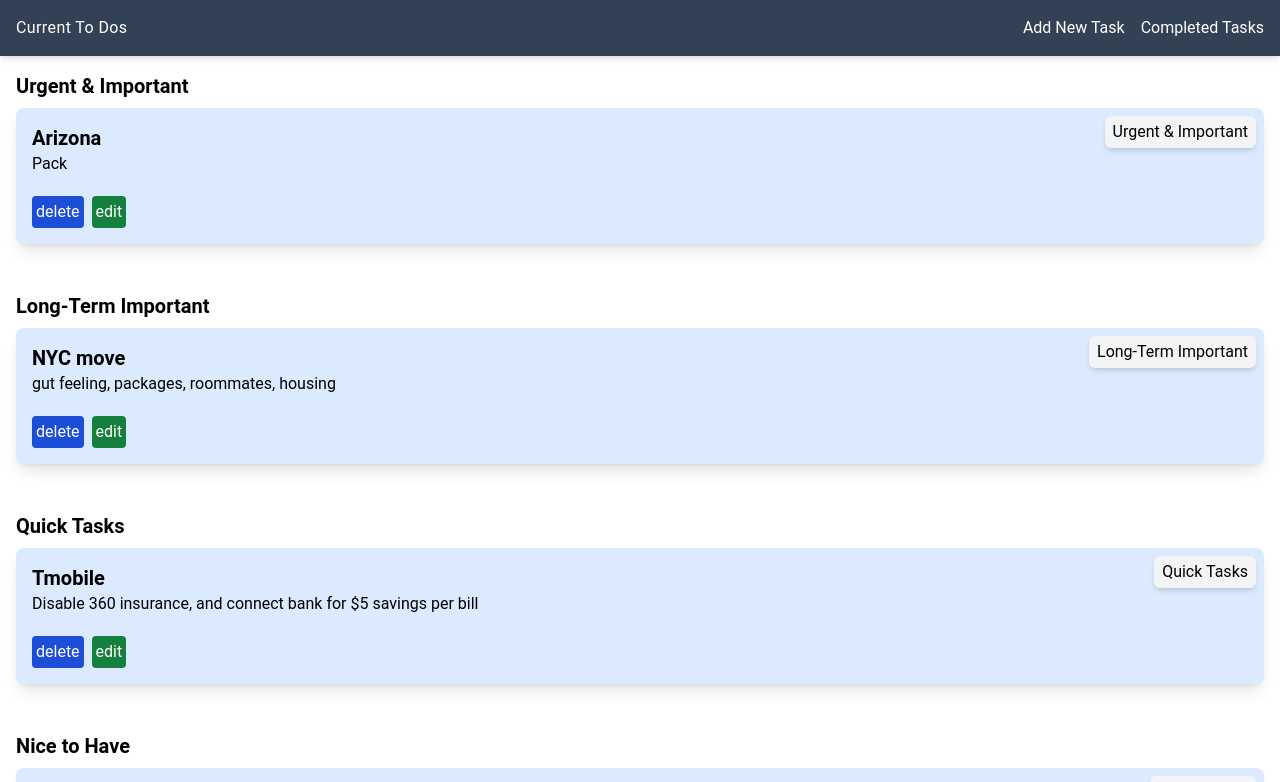
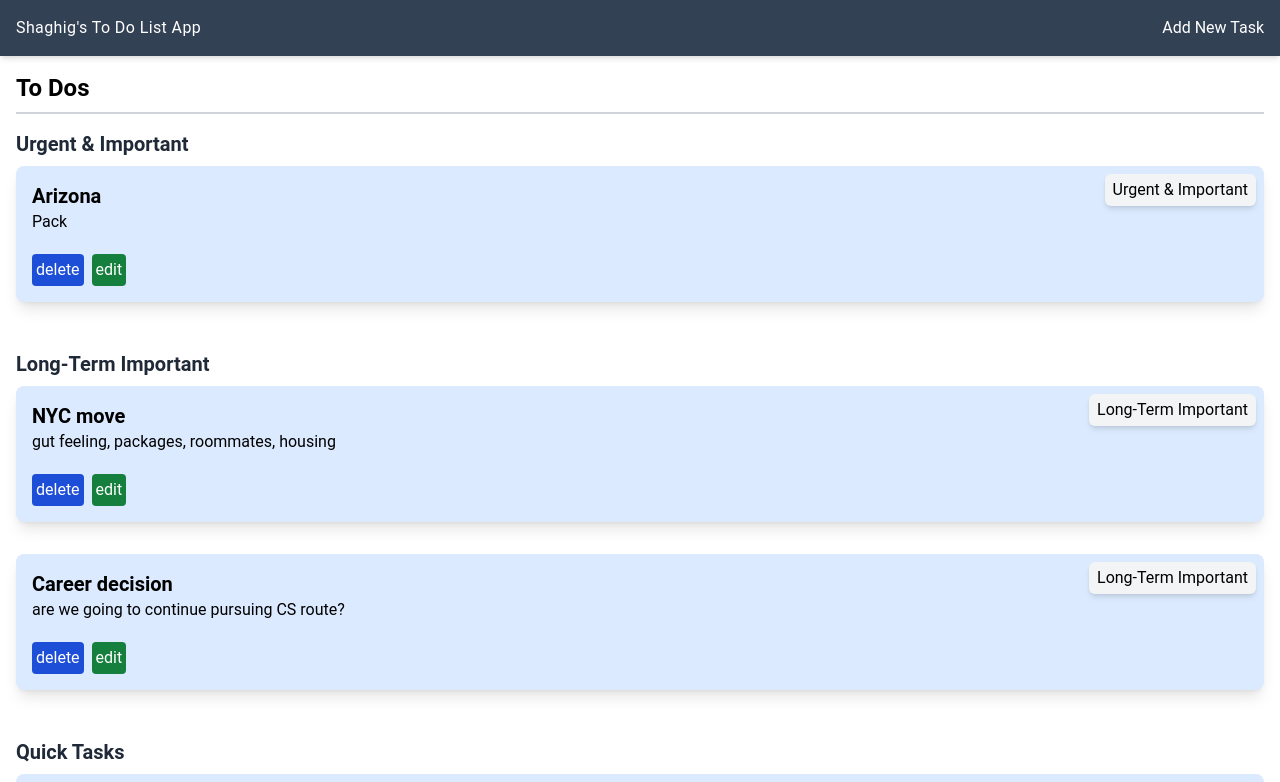
Before and after one commit to chaghigdemirjian/task-manager, a React (Vite) app in the folder cd-task-manager/: page / in a window 1280 px wide. Shown: the top 782 px of the page. Built offline with nearby package versions, Linux system fonts and the light colour scheme; data requests are answered from the project's data file.

Commit message:
removed completed task page, don't need that for now

```diff
--- a/cd-task-manager/src/App.jsx
+++ b/cd-task-manager/src/App.jsx
@@ -8,7 +8,6 @@ import {
 import MainLayout from './Layout/MainLayout'
 import HomePage from './Pages/HomePage'
 import AddTask from './Pages/AddTask'
-import CompletedTasks from './Pages/CompletedTasks'
 import EditTask from './Pages/EditTask'
 import Task from './components/Task'
 
@@ -44,6 +43,7 @@ const App = () => {
       })
     }
 
+    // Fetch details of a specific task
     const taskLoader = async ({ params }) => {
       const res = await fetch(`http://localhost:5000/tasks/${params.id}`)
       const data = await res.json()
@@ -56,7 +56,6 @@ const App = () => {
         <Route index element = {<HomePage deleteTask={deleteTask}/>}/>
         <Route path='/add-task' element = {<AddTask addTaskSubmit={addNewTask}/>}/>
         <Route path='/edit-task/:id' element = {<EditTask editTask={editTask}/>} loader={taskLoader}/>
-        <Route path='/completed-tasks' element = {<CompletedTasks />}/>
       </Route>
     )
   )
--- a/cd-task-manager/src/Pages/AddTask.jsx
+++ b/cd-task-manager/src/Pages/AddTask.jsx
@@ -29,8 +29,6 @@ const AddTask = ( {addTaskSubmit} ) => {
     } catch (error) {
       console.error('error adding task', error)
     }
-
-
   }
 
   return (
--- a/cd-task-manager/src/Pages/CompletedTasks.jsx
+++ /dev/null
@@ -1,9 +0,0 @@
-import React from 'react'
-
-const CompletedTasks = () => {
-  return (
-    <div>CompletedTasks</div>
-  )
-}
-
-export default CompletedTasks
--- a/cd-task-manager/src/components/Header.jsx
+++ b/cd-task-manager/src/components/Header.jsx
@@ -6,15 +6,12 @@ const Header = () => {
     <header className="bg-slate-700 text-white p-4 shadow-md">
         <div className="container mx-auto flex justify-between items-center">
             <h1 className="text-4x1 font-normal tracking-wide hover: text-white-400 cursor-pointer">
-              <Link to="/">Current To Dos</Link>
+              <Link to="/">Shaghig's To Do List App</Link>
             </h1>
             <nav>
                 <ul className="flex space-x-4">
                     <li className="hover: text-white-400 cursor-pointer">
                       <Link to='/add-task'>Add New Task</Link>
-                    </li>
-                    <li className="hover: text-white-400 cursor-pointer">
-                      <Link to='/completed-tasks'>Completed Tasks</Link>
                     </li>
                 </ul>
             </nav>
--- a/cd-task-manager/src/components/Task.jsx
+++ b/cd-task-manager/src/components/Task.jsx
@@ -15,7 +15,6 @@ const Task = ({ task, onDelete }) => {
                 delete
             </button>
             <button
-            // onClick={() => onDelete(task.id)}
             className="ml-2 bg-green-700 text-white px-1 py-1 rounded hover:bg-red-800">
               <Link to={`/edit-task/${task.id}`}>edit</Link>
             </button>
--- a/cd-task-manager/src/components/TaskList.jsx
+++ b/cd-task-manager/src/components/TaskList.jsx
@@ -47,12 +47,14 @@ const TaskList = ( {deleteTask} ) => {
   return (
     <>
         <div className="container mx-auto p-4">
+            <h2 className="text-2xl font-bold text-left mb-2">To Dos</h2>
+            <div className="border-b-2 border-gray-300 mb-4"></div>
                 { loading ? (
                     <div> loading... </div>
                 ) : (
                     groupedTasks.map(({priority, tasks}) => ( // including ({priority, tasks} allows you access to priority and task of each group down below vs saying group.priority / group.tasks
                         <div key={priority} className="mb-8">
-                        <h3 className="text-xl font-semibold text-left mb-2">{priority}</h3>
+                            <h3 className="text-xl font-semibold text-left mb-2 text-gray-800">{priority}</h3>
                             {tasks.length === 0 ? (
                                 <div className="text-gray-500"> No tasks available </div>
                             ) : (
--- a/cd-task-manager/src/tasks.json
+++ b/cd-task-manager/src/tasks.json
@@ -29,6 +29,12 @@
       "title": "Shopping ",
       "description": "Scotch & Soda sale",
       "priority": "Urgent Unimportant"
+    },
+    {
+      "id": "654b",
+      "title": "Career decision",
+      "description": "are we going to continue pursuing CS route?",
+      "priority": "Long-Term Important"
     }
   ]
 }
```
Lines whose indentation alone changed are shown as unchanged.
